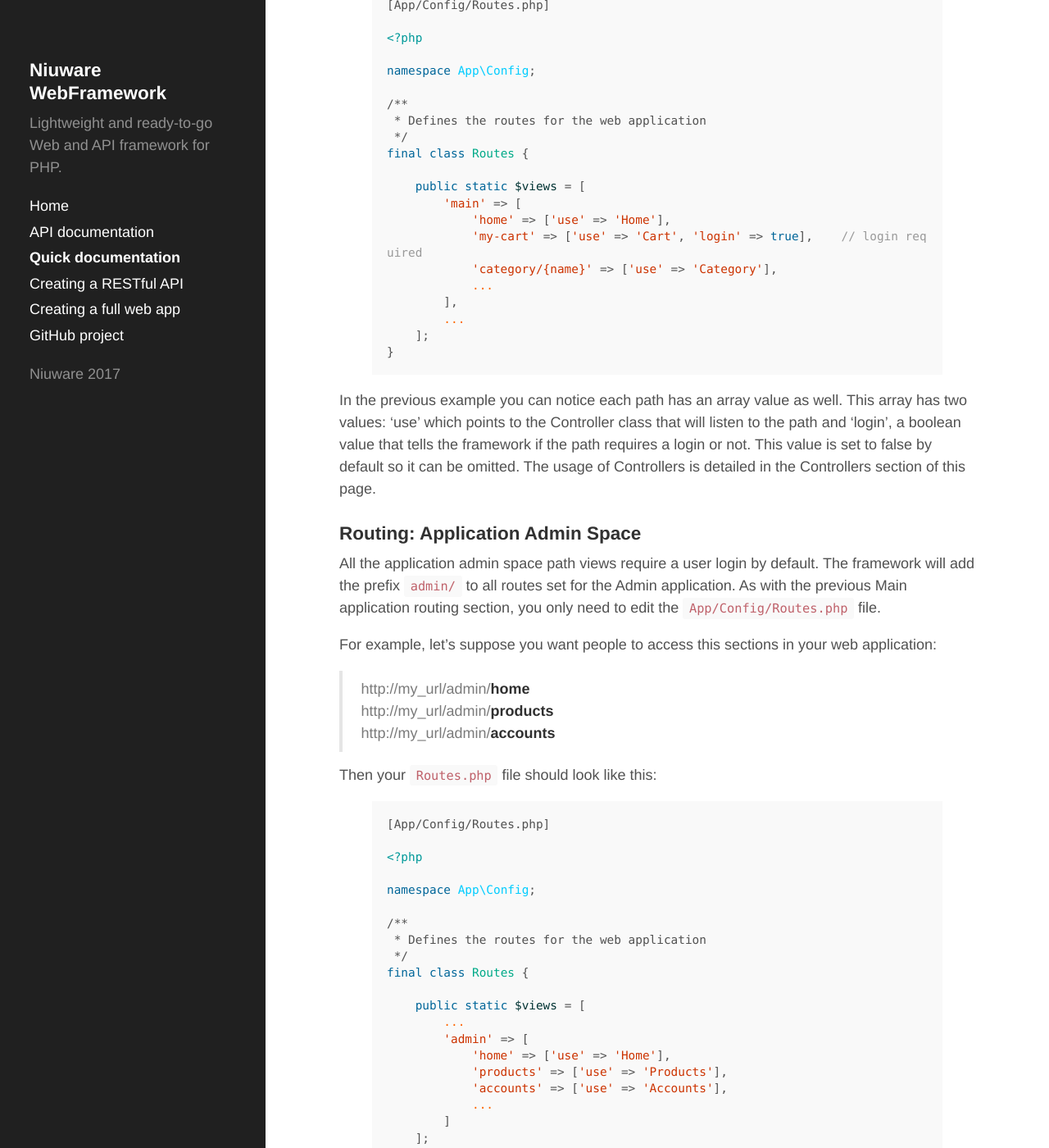
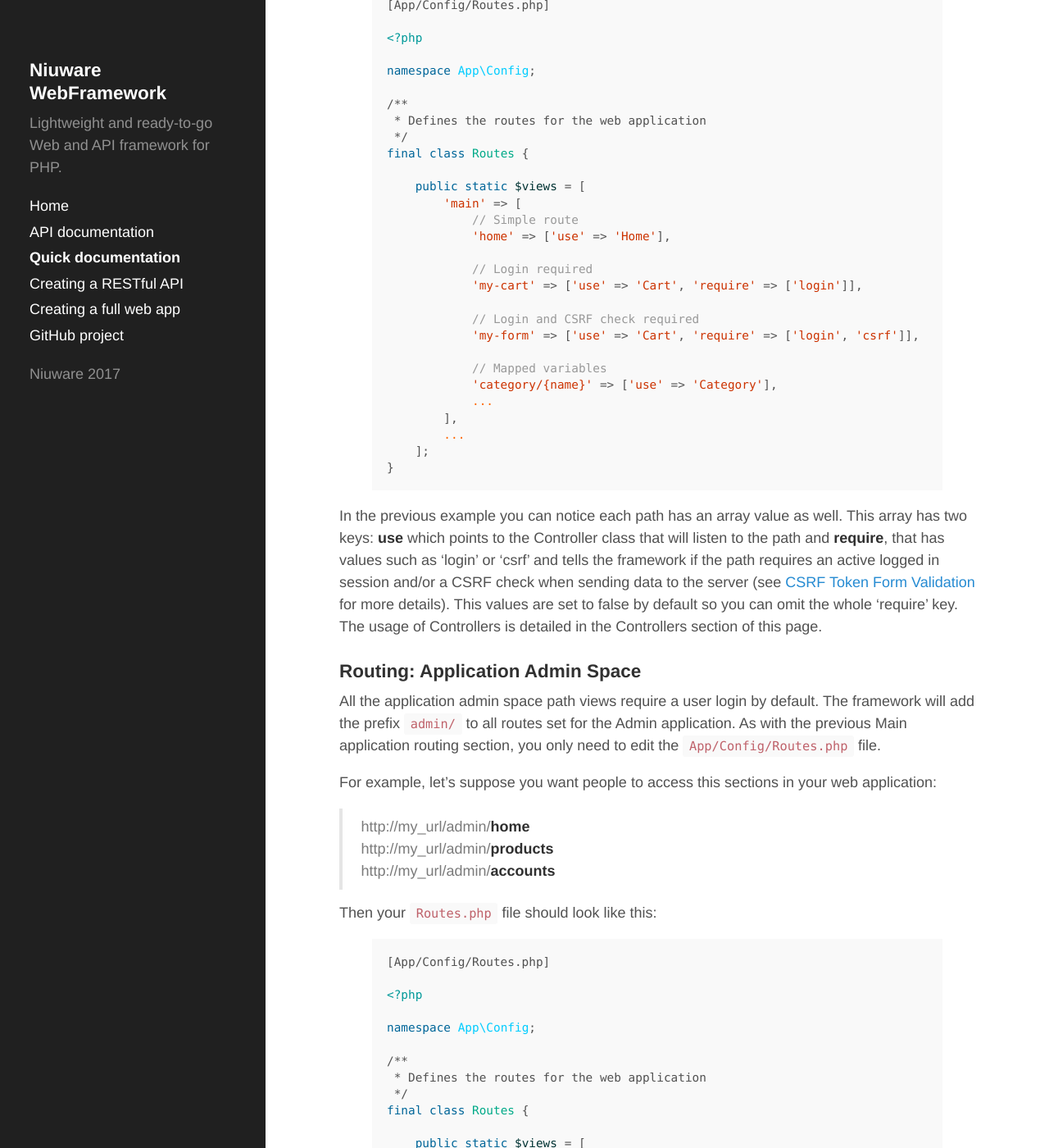
Before and after one commit to niuware/niuware.github.io, a Jekyll site: the page built from quick-docs.md, in a window 1280 px wide and 1400 px high, scrolled down 3776 px. Shown: the whole window at 82% size. Built offline with Jekyll 4.4.1, drawn with Linux system fonts in a browser that asks for light colours; some of the changed text lies outside the part shown.

Commit message:
Updated with auto CSRF check

```diff
--- a/quick-docs.md
+++ b/quick-docs.md
@@ -229,8 +229,16 @@ final class Routes {
 
     public static $views = [
         'main' => [
+            // Simple route
             'home' => ['use' => 'Home'],
-            'my-cart' => ['use' => 'Cart', 'login' => true],    // login required
+
+            // Login required
+            'my-cart' => ['use' => 'Cart', 'require' => ['login']],
+
+            // Login and CSRF check required
+            'my-form' => ['use' => 'Cart', 'require' => ['login', 'csrf']],
+
+            // Mapped variables
             'category/{name}' => ['use' => 'Category'],
             ...
         ],
@@ -240,7 +248,7 @@ final class Routes {
 
 {% endhighlight %}
 
-In the previous example you can notice each path has an array value as well. This array has two values: 'use' which points to the Controller class that will listen to the path and 'login', a boolean value that tells the framework if the path requires a login or not. This value is set to false by default so it can be omitted. The usage of Controllers is detailed in the Controllers section of this page.
+In the previous example you can notice each path has an array value as well. This array has two keys: **use** which points to the Controller class that will listen to the path and **require**, that has values such as 'login' or 'csrf' and tells the framework if the path requires an active logged in session and/or a CSRF check when sending data to the server (see <a href="#security-csrf">CSRF Token Form Validation</a> for more details). This values are set to false by default so you can omit the whole 'require' key. The usage of Controllers is detailed in the Controllers section of this page.
 
 <a name="routing-admin"></a>
 ### Routing: Application Admin Space
@@ -280,7 +288,7 @@ final class Routes {
 
 {% endhighlight %}
 
-As mentioned before, all paths for the admin side require a user login so the value for each path is just a one element array which contains the Controller class which will listen to the path.
+As mentioned before, all paths for the admin side require a logged in session, but you can activate or deactivate the CSRF check for the request of each route as prefered.
 
 <a name="routing-spaces"></a>
 ### Routing: Application Spaces
@@ -309,8 +317,8 @@ final class Routes {
     public static $views = [
         ...
         'staff' => [
-            'home' => ['use' => 'Home', 'login' => false],
-            'settings' => ['use' => 'Settings', 'login' => true],
+            'home' => ['use' => 'Home', 'require' => ['login']],
+            'settings' => ['use' => 'Settings', 'require' => ['login']],
             ...
         ]
     ];
@@ -1881,7 +1889,46 @@ The output will be:
 
 {% endhighlight %}
 
-In your controller verify the token by using the `verifyCsrfToken` method of the `Security` core class:
+You can set the route to auto check for a valid CSRF Token by defining the `csrf` value in the require array for your routes:
+
+{% highlight php %}
+[App/Config/Routes.php]
+
+...
+
+            // Login and CSRF check required
+            'my-form' => ['use' => 'Cart', 'require' => ['csrf']],
+}
+
+{% endhighlight %}
+
+If you send a request with an invalid CSRF Token to a CSRF protected route, then the framework will throw an exception.
+
+If you want to implement the check manually in your controller you can either use the `hasValidCsrf` method of the `HttpRequest` core class which checks the application CSRF token with the recieved `csrf_token` parameter (for example when using the previos `csrfToken` function in your Twig template):
+
+{% highlight php %}
+[App/Controllers/MyController.php]
+
+<?php
+
+namespace App\Controllers;
+
+use Niuware\WebFramework\Controller;
+use Niuware\WebFramework\Security;
+
+final class MyController extends Controller {
+
+    public function getMyPage(HttpRequest $request) {
+
+        if ($request->hasValidCsrf()) {
+
+            // do something
+        }
+    }
+
+{% endhighlight %}
+
+or use the `verifyCsrfToken` method of the `Security` core class where you can pass any parameter to check with the application CSRF token:
 
 {% highlight php %}
 [App/Controllers/MyController.php]
```
